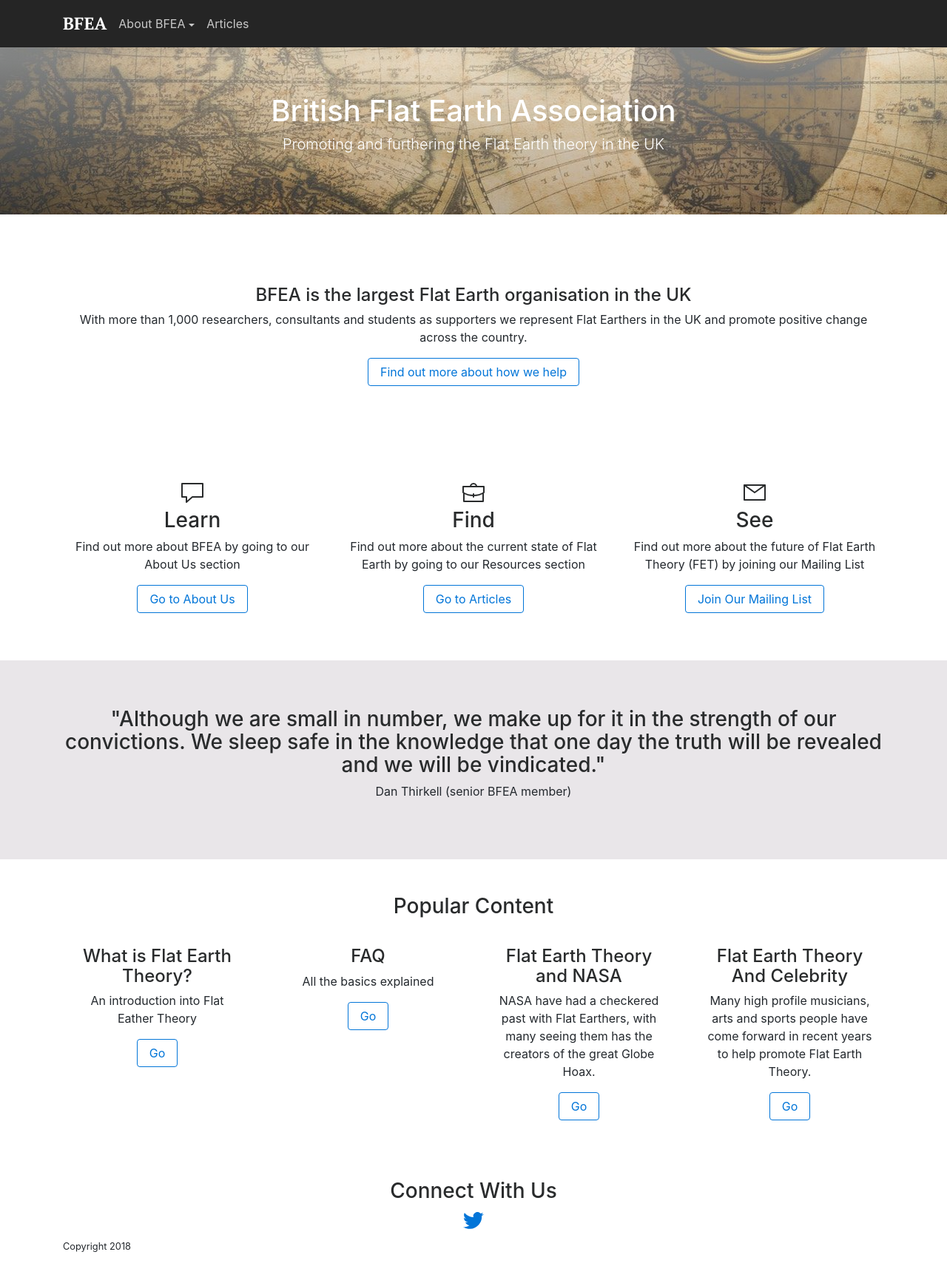
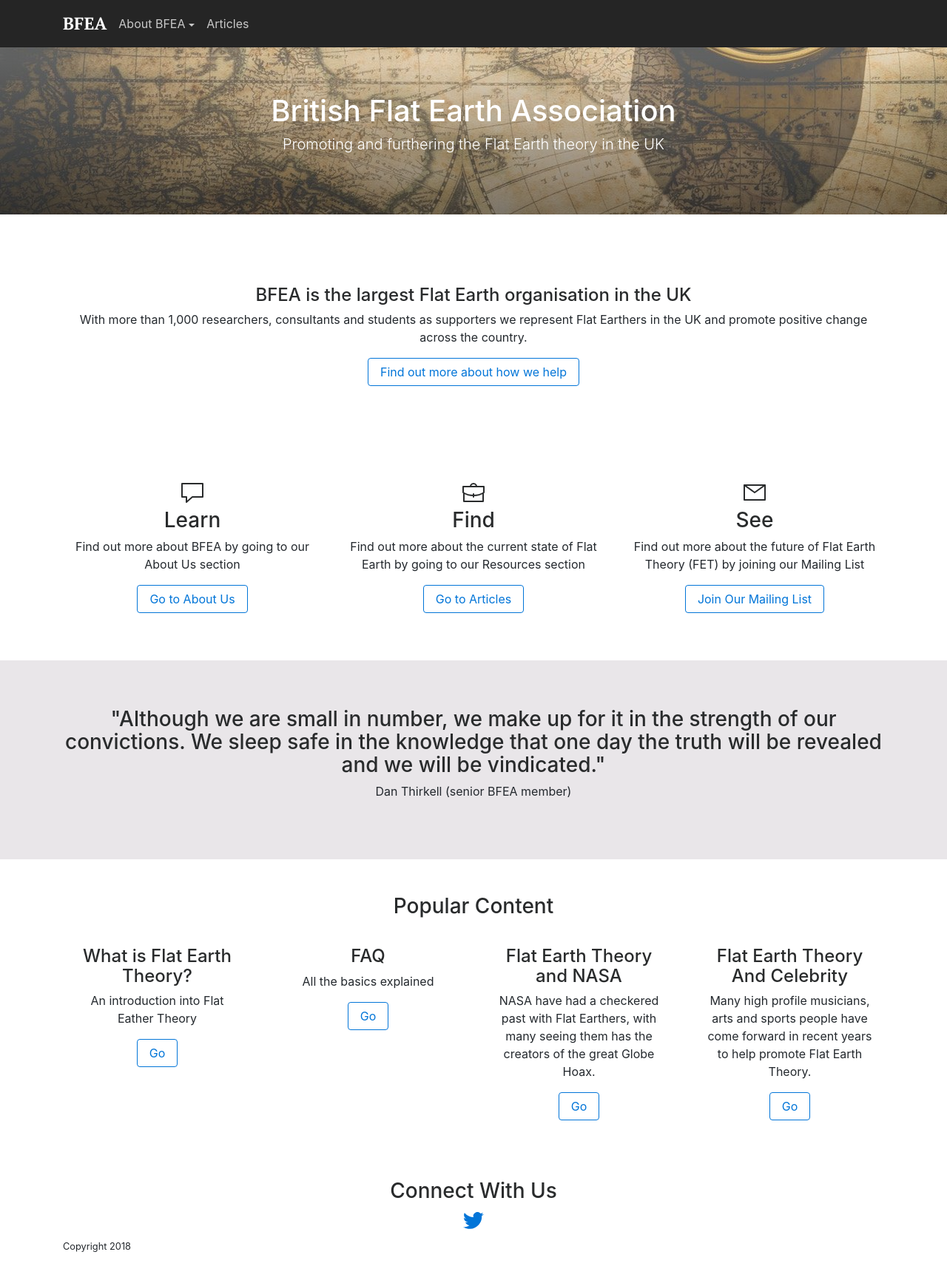
Before and after one commit to krussll/etsysimplicity, a Jekyll site: the page built from index.md, in a window 1280 px wide. Shown: the whole page at 74% size. Built offline with Jekyll 4.4.1, drawn with Linux system fonts in a browser that asks for light colours; nearby versions of some CDN libraries.

Commit message:
Update home.html

```diff
--- a/_layouts/home.html
+++ b/_layouts/home.html
@@ -3,7 +3,7 @@
   {% include head.html %}
   <body>
     {% include nav.html %}
-    <div class="jumbotron post-colour-black dark" style="background: linear-gradient(rgba(236, 239, 238, 0.45), rgba(34, 37, 40, 0.25)),  url(/images/home-maps.jpeg) no-repeat center center">
+    <div class="jumbotron post-colour-black dark" style="background: linear-gradient(rgba(236, 239, 238, 0.25), rgba(34, 37, 40, 0.55)),  url(/images/home-maps.jpeg) no-repeat center center">
       <div class="container text-center">
         <h1>{{ page.title }}</h1>
         <p class="lead">{{ page.sub-title }}</p>
```
